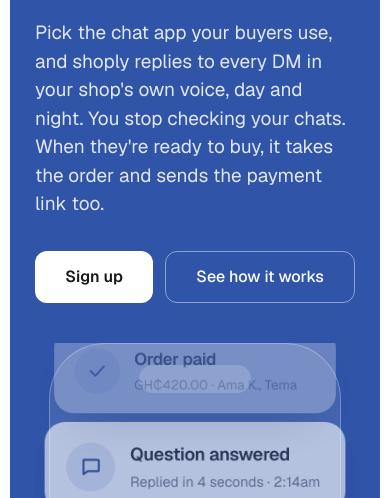
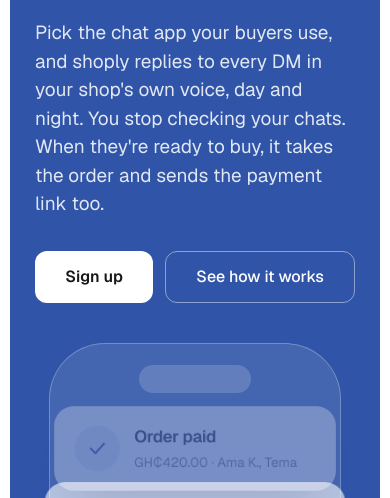
Before and after one commit to ShoplyV2/shoply_landing, a plain HTML site: page index.html in a window 390 px wide. Shown: the part 283-781 px from the top of the page. Drawn offline with nearby package versions, Linux system fonts and the light colour scheme.

Commit message:
Landing: fix mobile hero stack clipping
Co-Authored-By: Claude Sonnet 5.5 <noreply@anthropic.com>

```diff
--- a/index.html
+++ b/index.html
@@ -298,7 +298,7 @@
   /* ---------- small screens ---------- */
   @media (max-width: 899px) {
     .hero-copy { order: -1; padding-bottom: 8px; }
-    .phone { height: 480px; }
+    .phone { height: 560px; }
   }
   @media (max-width: 720px) {
     .nav { gap: 16px; }
@@ -542,13 +542,18 @@
     if (!n) return;
     var reduce = window.matchMedia('(prefers-reduced-motion: reduce)').matches;
     var k = n - 1; // start on the last event ("Order paid") so a still page reads as the result
+    var compact = window.matchMedia('(max-width: 899px)');
     function slot(off) {
-      if (off === 0) return [0, 1, 1];
-      if (off === n - 1) return [-112, 0.94, 0.6];
-      if (off === n - 2) return [-208, 0.88, 0.28];
-      if (off === 1) return [112, 0.96, 0];
-      return [220, 0.9, 0];
+      var f = compact.matches ? 0.82 : 1; // tighter stack on small screens so no card is clipped by the phone edge
+      var s;
+      if (off === 0) s = [0, 1, 1];
+      else if (off === n - 1) s = [-112, 0.94, 0.6];
+      else if (off === n - 2) s = [-208, 0.88, 0.28];
+      else if (off === 1) s = [112, 0.96, 0];
+      else s = [220, 0.9, 0];
+      return [s[0] * f, s[1], s[2]];
     }
+    if (compact.addEventListener) compact.addEventListener('change', function () { render(); });
     function render() {
       var cur = k % n;
       cards.forEach(function (el, i) {
```
